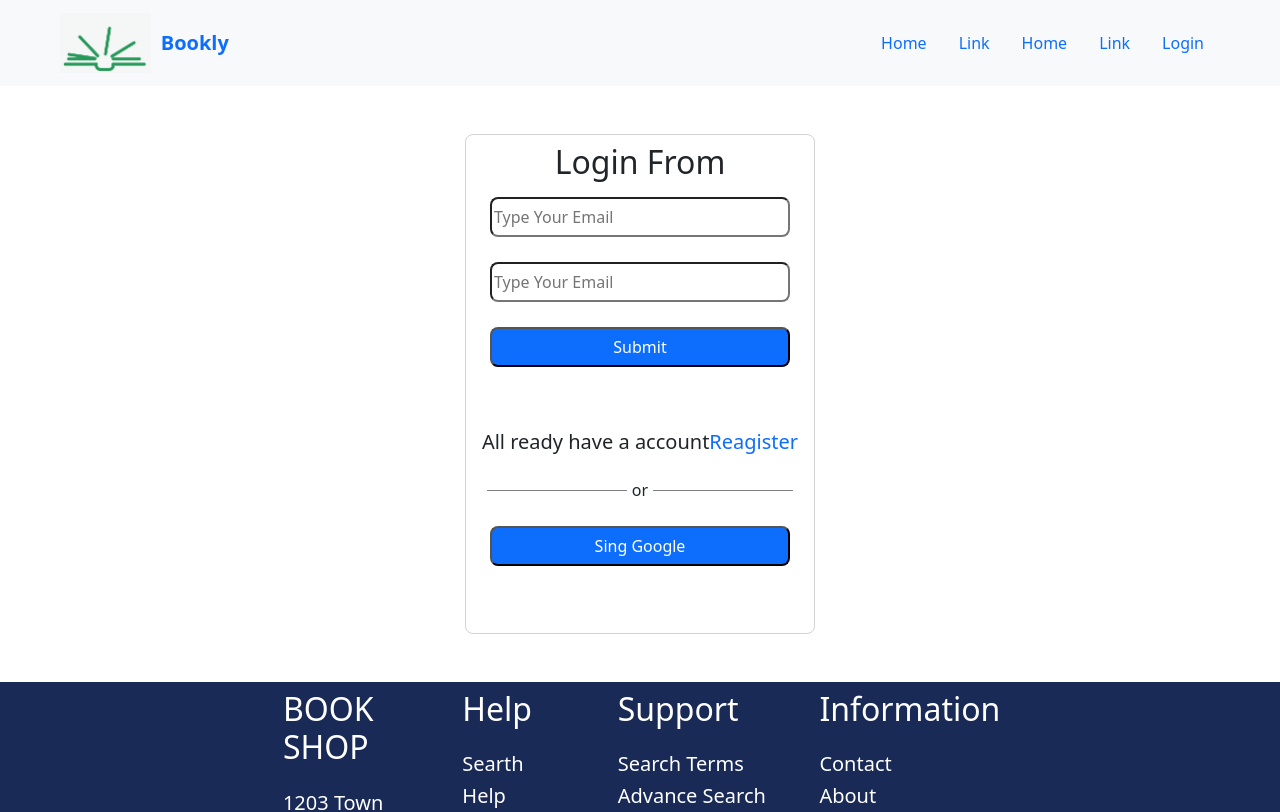
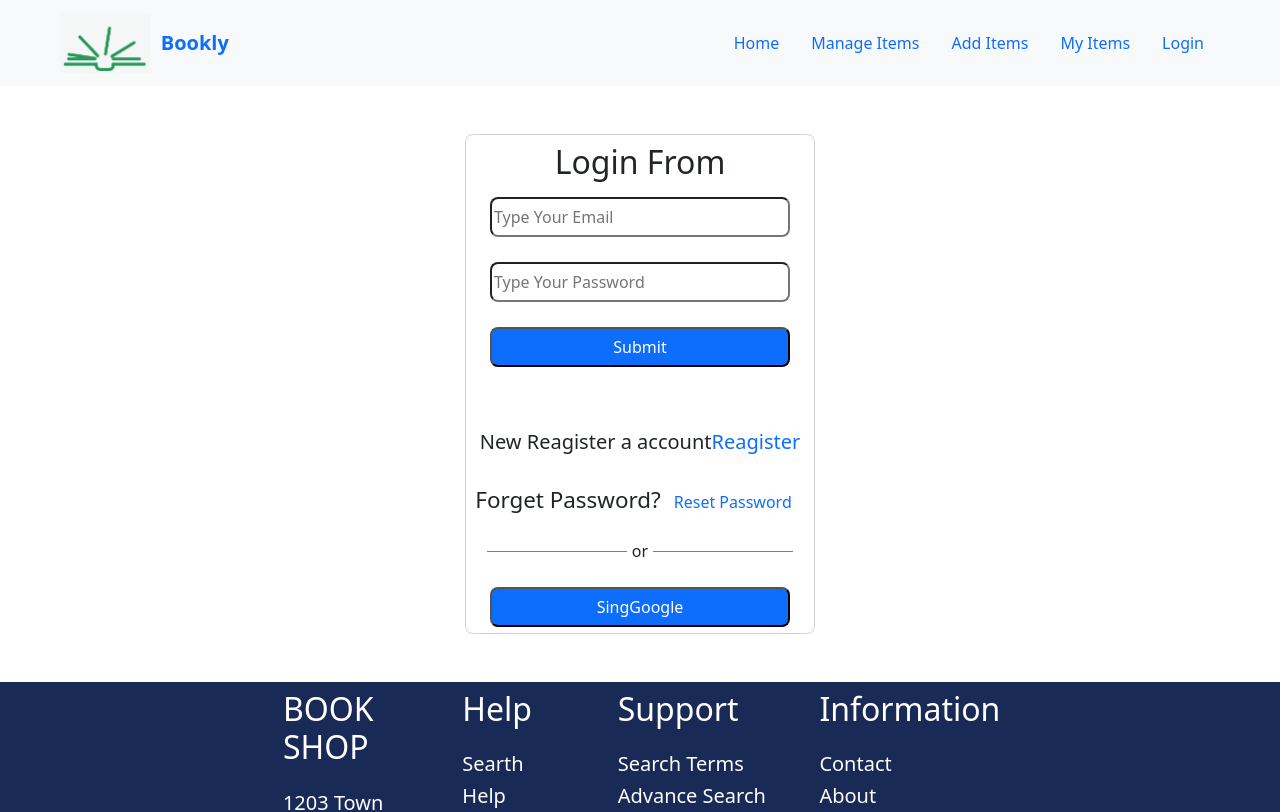
Before and after one commit to suzitsarkar27/Book-inventory-client, a React (Create React App) app: page /login in a window 1280 px wide. Shown: the top 812 px of the page. Built offline with nearby package versions, Linux system fonts and the light colour scheme; no server answers.

Commit message:
complect-login-from

```diff
--- a/package.json
+++ b/package.json
@@ -16,6 +16,7 @@
     "react-icons": "^4.3.1",
     "react-router-dom": "^6.3.0",
     "react-scripts": "5.0.1",
+    "react-toastify": "^9.0.0",
     "swiper": "^8.1.4",
     "web-vitals": "^2.1.4"
   },
--- a/src/Pages/Home/Login/Login.js
+++ b/src/Pages/Home/Login/Login.js
@@ -1,46 +1,130 @@
-import React from "react";
-import { useSignInWithGoogle } from "react-firebase-hooks/auth";
-import { useForm } from "react-hook-form";
-import { Link } from "react-router-dom";
+import { async } from "@firebase/util";
+import React, { useRef } from "react";
+import {
+  useSendPasswordResetEmail,
+  useSignInWithEmailAndPassword,
+  useSignInWithGoogle,
+} from "react-firebase-hooks/auth";
+import { Link, useLocation, useNavigate } from "react-router-dom";
+import { toast, ToastContainer } from "react-toastify";
 import auth from "../../Firebase.init";
+import "react-toastify/dist/ReactToastify.css";
 import "./Login.css";
 const Login = () => {
-  const { register, handleSubmit } = useForm();
-  const onSubmit = (data) => console.log(data);
+  const emailRef = useRef("");
+  const passwordRef = useRef("");
+  const navigate = useNavigate();
+  const location = useLocation();
+
+  let from = location.state?.from?.pathname || "/";
+  let errorElement;
+
   const [signInWithGoogle, user, loading, error] = useSignInWithGoogle(auth);
+
+  const [signInWithEmailAndPassword] = useSignInWithEmailAndPassword(auth);
+  const [sendPasswordResetEmail, sending] = useSendPasswordResetEmail(auth);
+
+  if (loading || sending) {
+    return <loading></loading>;
+  }
+
+  if (user) {
+    navigate(navigate(from, { replace: true }));
+  }
+
+  if (error) {
+    errorElement = <p>Error:{error?.message}</p>;
+  }
+
+  if (error) {
+    errorElement = <p className="text-danger">Error: {error?.message}</p>;
+  }
+
+  const handelSumbit = (e) => {
+    e.preventDefault();
+    const email = emailRef.current.value;
+    const password = passwordRef.current.value;
+
+    signInWithEmailAndPassword(email, password);
+    console.log(email, password);
+    navigate("/home");
+  };
+
+  const navigateRegister = (e) => {
+    navigate("/singup");
+  };
+
+  const resetPassword = async () => {
+    const email = emailRef.current.value;
+
+    if (email) {
+      await sendPasswordResetEmail(email);
+      toast("sent email");
+    } else {
+      toast("please enter your email address");
+    }
+  };
+
   return (
     <div className="Form-design mb-5 mt-5 mx-auto text-center">
       <h2 className="text-center mt-2 mb-3">Login From</h2>
-      <form
-        className="d-flex flex-column input-filde"
-        onSubmit={handleSubmit(onSubmit)}
-      >
-        <input placeholder="Type Your Email" {...register("email")} required />
+
+      <form onSubmit={handelSumbit} className="d-flex flex-column input-filde">
         <input
+          ref={emailRef}
+          type="email"
+          name="email"
           placeholder="Type Your Email"
-          {...register("password")}
-          required
         />
-        <input className="bg-primary text-white" type="submit" />
+        <input
+          ref={passwordRef}
+          type="password"
+          name="password"
+          placeholder="Type Your Password"
+        />
+        <input
+          className="bg-primary text-white"
+          type="submit"
+          placeholder="Type Your Password"
+        />
       </form>
+
+      {errorElement}
+
       <p className="infro">
-        All ready have a account
-        <Link className="text-decoration-none" to={"/singup"}>
+        New Reagister a account
+        <Link
+          className="text-decoration-none"
+          onClick={navigateRegister}
+          to={"/singup"}
+        >
           Reagister
         </Link>
       </p>
+      <p>
+        Forget Password?
+        <button
+          className="btn btn-link text-primary text-decoration-none"
+          onClick={resetPassword}
+        >
+          Reset Password
+        </button>
+      </p>
+
       <div className="d-flex align-items-center justify-content-center">
         <div className="login-border"></div>
         or
         <div className="login-border"></div>
       </div>
+
       <div className="sing-in mx-auto mt-4">
         <input
           onClick={() => signInWithGoogle()}
           className="bg-primary text-white"
           type="button"
-          value="Sing Google"
+          value="SingGoogle"
         ></input>
+        <ToastContainer />
       </div>
     </div>
   );
--- a/src/Pages/Home/SingUp/SingUp.js
+++ b/src/Pages/Home/SingUp/SingUp.js
@@ -6,37 +6,66 @@ import {
 import { useForm } from "react-hook-form";
 import { Link, useNavigate } from "react-router-dom";
 import auth from "../../Firebase.init";
+
 const SingUp = () => {
   const [signInWithGoogle, user, loading, error] = useSignInWithGoogle(auth);
-  const [createUserWithEmailAndPassword] =
-    useCreateUserWithEmailAndPassword(auth);
+  const [createUserWithEmailAndPassword] = useCreateUserWithEmailAndPassword(
+    auth,
+    { sendEmailVerification: true }
+  );
+
   const navigate = useNavigate();
 
+  const navigateLogin = () => {
+    navigate("/login");
+  };
+
+  const handelSumbit = async (e) => {
+    e.preventDefault();
+    const email = e.target.email.value;
+    const password = e.target.password.value;
+    const Confrompassword = e.target.confromPassword.value;
+
+    await createUserWithEmailAndPassword(email, password, Confrompassword);
+    navigate("/home");
+  };
+
   if (user) {
-    navigate("/home");
+    console.log("user", user);
   }
-
-  const { register, handleSubmit } = useForm();
-  const onSubmit = (data) => createUserWithEmailAndPassword(data);
 
   return (
     <div className="Form-design mb-5 mt-5 mx-auto text-center">
       <h2 className="text-center mt-3 mb-3">Reagister Now</h2>
-      <form
-        className="d-flex flex-column input-filde"
-        onSubmit={handleSubmit(onSubmit)}
-      >
-        <input placeholder="Type Your Email" {...register("email")} required />
+      <form className="d-flex flex-column input-filde" onSubmit={handelSumbit}>
         <input
-          placeholder="Type Your Password"
-          {...register("password")}
+          type="email"
+          name="email"
+          placeholder="Type Your Email"
           required
         />
+        <input
+          type="password"
+          name="password"
+          placeholder="Type Your Password"
+          required
+        />
+        <input
+          type="confromPassword"
+          name="confromPassword"
+          placeholder="Type Your Confrom Password"
+          required
+        />
+
         <input className="bg-primary text-white" type="submit" />
       </form>
       <p className="infro">
         All ready have a account
-        <Link className="text-decoration-none" to={"/login"}>
+        <Link
+          className="text-decoration-none"
+          to={"/login"}
+          onClick={navigateLogin}
+        >
           Login
         </Link>
       </p>
--- a/src/Pages/Shear/Header/Header.js
+++ b/src/Pages/Shear/Header/Header.js
@@ -1,9 +1,16 @@
+import { signOut } from "firebase/auth";
 import React from "react";
 import { Container, Nav, Navbar } from "react-bootstrap";
+import { useAuthState } from "react-firebase-hooks/auth";
 import { Link } from "react-router-dom";
 import logo from "../../../image/loader-img.gif";
+import auth from "../../Firebase.init";
 import "./Header.css";
 const Header = () => {
+  const [user] = useAuthState(auth);
+  const hanselSingOut = () => {
+    signOut(auth);
+  };
   return (
     <div>
       <Navbar className="ps-5 pe-5 text-center" bg="light" expand="lg">
@@ -26,14 +33,17 @@ const Header = () => {
               Home
             </Nav.Link>
             <Nav.Link className="heaser-nav" href="#action2">
-              Link
+              Manage Items
             </Nav.Link>
             <Nav.Link className="heaser-nav" href="#home">
-              Home
+              Add Items
             </Nav.Link>
             <Nav.Link className="heaser-nav" href="#link">
-              Link
+              My Items
             </Nav.Link>
+            {user ? (
+              <button onClick={hanselSingOut}>Sing Out</button>
+            ) : (
               <Nav.Link
                 className="heaser-nav"
                 as={Link}
@@ -42,6 +52,7 @@ const Header = () => {
               >
                 Login
               </Nav.Link>
+            )}
           </Navbar.Collapse>
         </Container>
       </Navbar>
```
Also changed, not shown: src/Pages/RequrieAuth/RequriteAuth.js (added, +14 -0 lines), 1 other file (tests, documents, lock files or other folders). Lines whose indentation alone changed are shown as unchanged.
